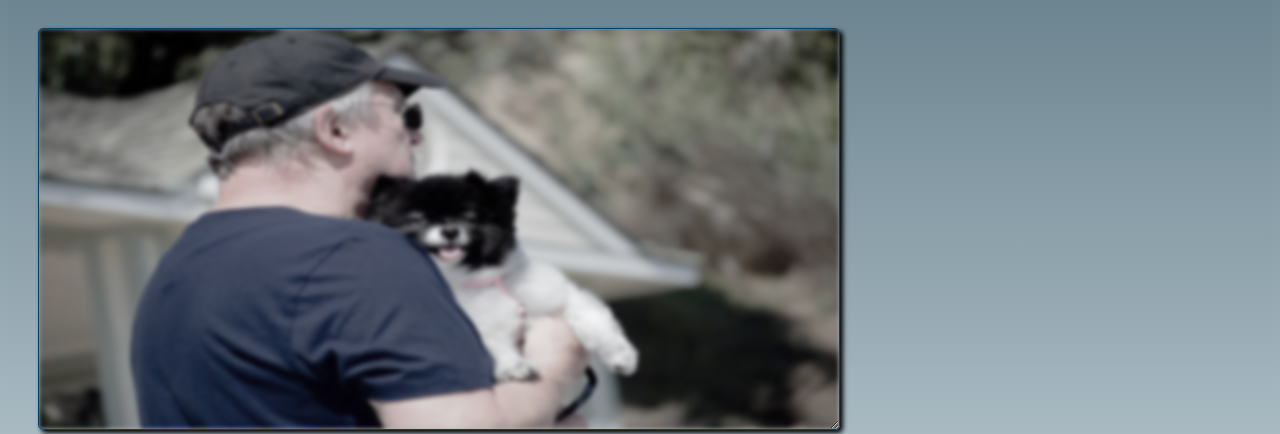
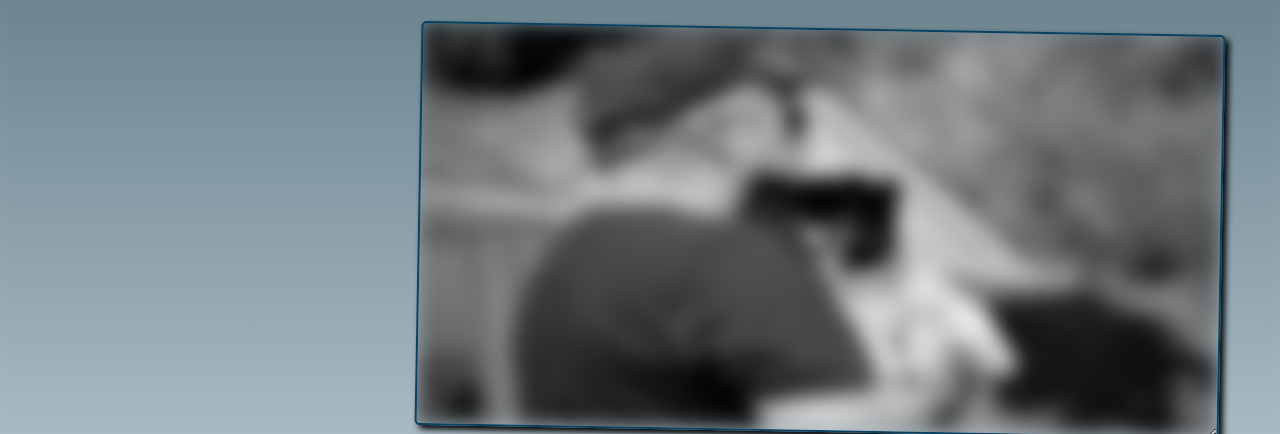
Before and after one commit to LeighAdams/cst251, a plain HTML site: page lab15/index.html in a window 1280 px wide. Shown: the part 139-573 px from the top of the page. Drawn offline with Linux system fonts and the light colour scheme.

Commit message:
update to lab 15 css

```diff
--- a/lab15/css/index.css
+++ b/lab15/css/index.css
@@ -30,18 +30,18 @@ html, body{
   width: 800px;
   height: 400px;
   border-radius: 5px;
-  border: solid 1px #084161;
+  border: solid 2px #084161;
   overflow: hidden;
   resize: both;
   object-fit: contain;
-  transform: translate(20px, 20px);
-  box-shadow: 3px 3px 5px black;
+  transform: translate(400px, 20px) rotate(1deg);
+  box-shadow: 4px 4px 6px black;
 }
 
 .image img{
   width: 100%;
   height: 100%;
-  filter:grayscale(50%) blur(2px);
+  filter:grayscale(100%) blur(10px);
 }
 
 .image img:hover{
```
